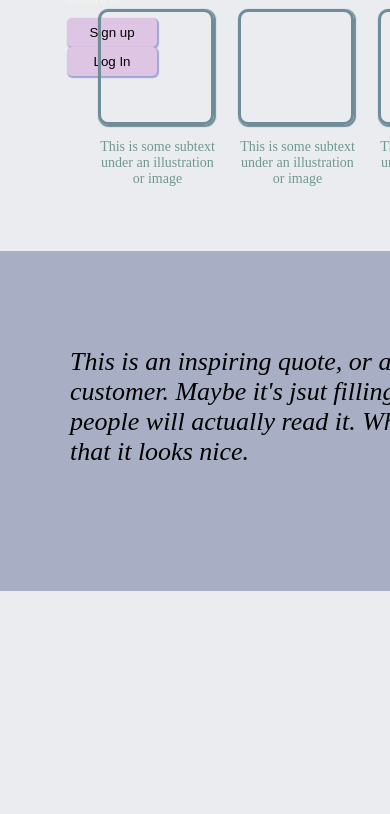
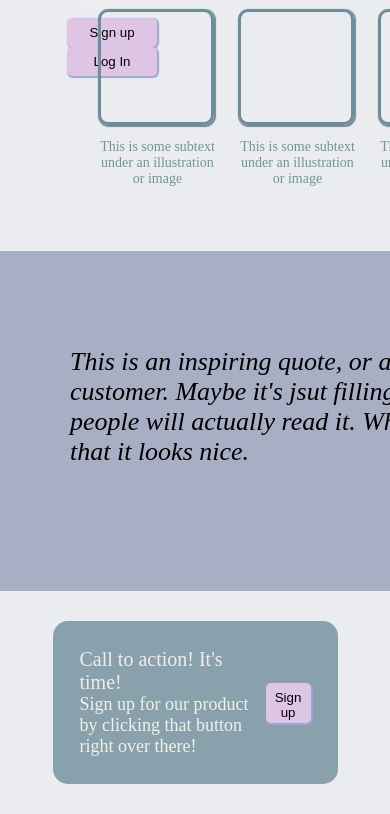
Before and after one commit to Aadim1/LandingPage2, a plain HTML site: page index.html in a window 390 px wide. Shown: the part 475-1289 px from the top of the page. Before the commit the page ends 1066 px from the top, so only its background shows below. Drawn offline with Linux system fonts and the light colour scheme.

Commit message:
not responsive yet, but ready for desktop

```diff
--- a/index.html
+++ b/index.html
@@ -87,7 +87,13 @@
     </div>
 
     <div class="four">
-
+        <div class="container">
+            <div class="information">
+                <p>Call to action! It's time!</p>
+                <p>Sign up for our product by clicking that button right over there!</p>
+            </div>
+            <button class="sign-up">Sign up</button>
+        </div>
     </div>
     <script src="./src/index.js"></script>
 </body>
--- a/styles/index.css
+++ b/styles/index.css
@@ -229,5 +229,54 @@ a{
     font-size: 25px;
     font-weight: bold;
     font-style: italic;
+}
 
+.four{
+    display: flex;
+    justify-content: center;
+    margin-right: auto;
+    margin-left: auto;
+    padding: 30px;
 }
+
+.four .container{
+    display: flex;
+    flex-direction: row;
+    justify-content: space-around;
+    align-content: space-around;
+    background-color: #88a1ac;
+    width: 70%;
+    padding: 27px;
+    border-radius: 15px;
+}
+
+.information p:first-child{
+    margin: 0;
+    font-size: 20px;
+    color: #f3ece8;
+}
+
+.information p:last-child{
+    margin: 0;
+    font-size: 18px;
+    color: #eff3e8;
+}
+
+.four .container .sign-up{
+    width: 90px;
+    height: 40px;
+    /* height: 30px; */
+    box-shadow: 1px 1px 1px 1px #9ea6d5;
+    padding: 7px;
+    background-color: #dec5e4;
+    border: none;
+    border-color: #dec5e4;
+    border-radius: 5px;
+    margin-top: auto;
+    margin-bottom: auto;
+}
+
+.four .container .sign-up:active{
+    box-shadow: 0px 0px 0px 0px;
+    translate: 3px 3px;
+}
```
